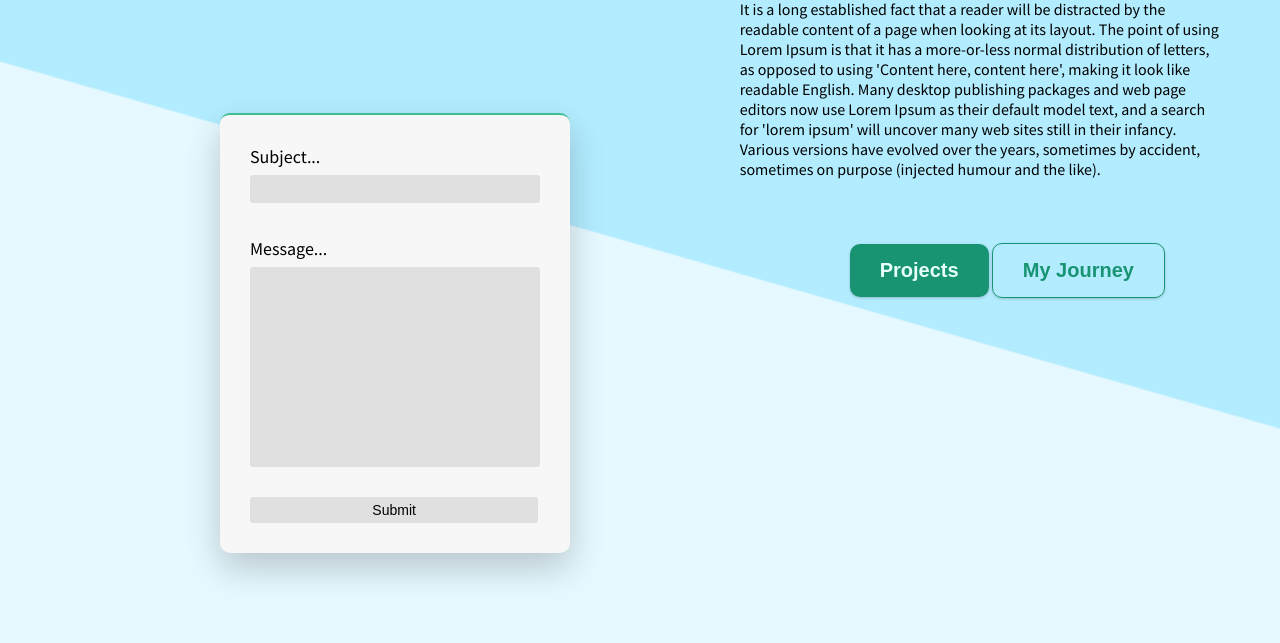
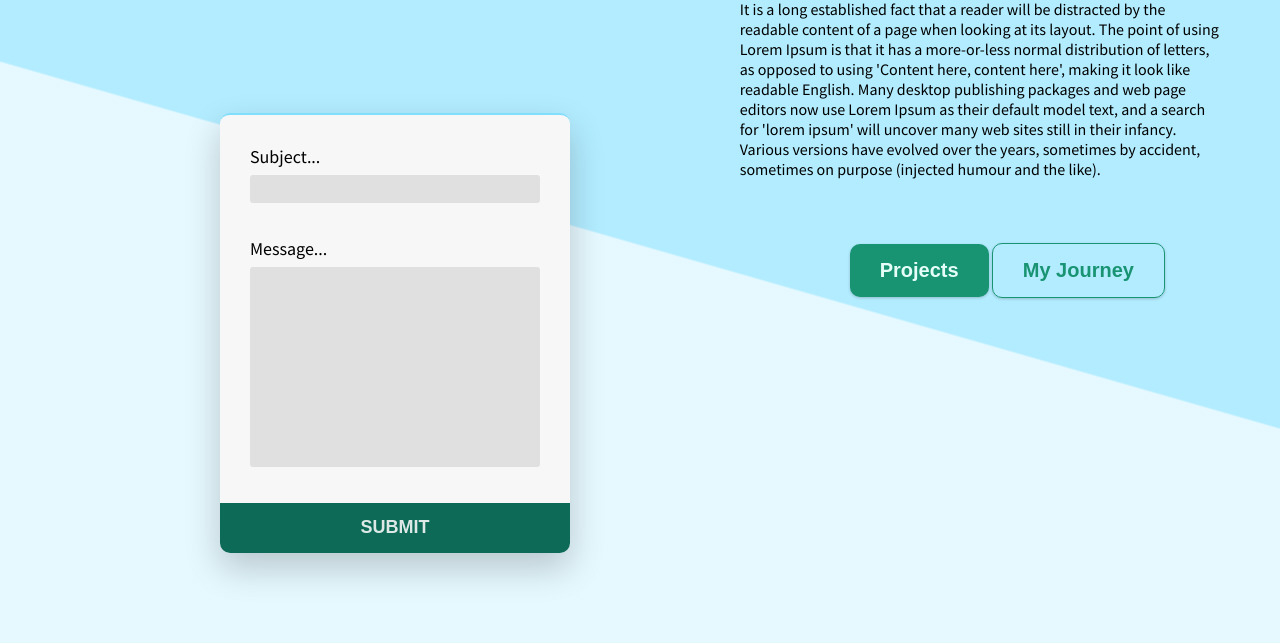
Before and after one commit to calcmp/Portfolio, a plain HTML site: page index.html in a window 1280 px wide. Shown: the part 157-800 px from the top of the page. Drawn offline with Linux system fonts and the light colour scheme.

Commit message:
Submit button styling

```diff
--- a/index.css
+++ b/index.css
@@ -10,8 +10,7 @@ body {
   font-family: "Source Sans Pro", sans-serif;
 }
 
-body:before,
-body:after {
+body:before {
   content: "";
   position: fixed;
   background: hsl(49, 100%, 96%);
@@ -45,12 +44,10 @@ body:after {
   grid-column-end: span 3;
   max-width: 600px;
 }
-
 .welcome-head {
   font-size: 60px;
   font-weight: 500;
 }
-
 .welcome-para {
   grid-column-start: 4;
   grid-column-end: span 3;
@@ -59,7 +56,6 @@ body:after {
   max-width: 500px;
   padding-right: 20px;
 }
-
 .welcome-msg {
   font-size: 16px;
   font-weight: 500;
@@ -70,7 +66,6 @@ body:after {
   grid-column-end: span 2;
   grid-row-start: 4;
 }
-
 button {
   border-radius: 10px;
   box-shadow: 0 1px 3px hsla(0, 0%, 0%, 0.2);
@@ -87,11 +82,9 @@ button:hover {
 button:active {
   box-shadow: 0 0px 0px hsla(0, 0%, 0%, 0);
 }
-
 .welcome-btn:focus {
   outline: none;
 }
-
 #proj-btn {
   background-color: hsl(164, 71%, 34%);
   color: hsl(164, 94%, 95%);
@@ -105,7 +98,6 @@ button:active {
   background-color: hsl(162, 63%, 41%);
   color: hsl(164, 94%, 98%);
 }
-
 #rd-map-btn {
   border: 1px solid hsl(164, 71%, 34%);
   background-color: hsla(150, 70%, 96%, 0);
@@ -121,8 +113,9 @@ button:active {
   color: hsl(164, 57%, 34%);
 }
 
+/* Form */
 .contact-form {
-  border-top: 2px solid hsl(160, 51%, 49%);
+  border-top: 2px solid hsl(195, 97%, 75%);
   position: relative;
   grid-column-start: 2;
   grid-row-start: 3;
@@ -130,18 +123,14 @@ button:active {
   background-color: hsl(0, 0%, 97%);
   height: 440px;
   width: 350px;
-
   border-radius: 10px;
   padding: 30px;
 }
-
 label {
   display: inline-block;
   margin-bottom: 7px;
   font-size: 18px;
 }
-
-input,
 textarea {
   width: 100%;
   margin-bottom: 30px;
@@ -152,21 +141,39 @@ textarea {
   padding: 5px;
   resize: none;
 }
-
 #subject {
   height: 28px;
 }
-
 #message {
   height: 200px;
 }
-
 #submit-btn {
   position: absolute;
-  width: 82.4%;
+  border: none;
+  border-bottom-left-radius: 10px;
+  border-bottom-right-radius: 10px;
+  background-color: hsl(168, 80%, 23%);
+  width: 100%;
+  height: 50px;
+  left: 0;
   bottom: 0;
+  font-weight: 600;
+  font-size: 18px;
+  color: hsl(168, 22%, 89%);
+  outline: none;
+}
+#submit-btn:hover,
+#submit-btn:focus {
+  background-color: hsl(166, 72%, 28%);
+  color: hsl(166, 22%, 89%);
+  cursor: pointer;
+}
+#submit-btn:active {
+  background-color: hsl(168, 80%, 23%);
+  color: hsl(168, 22%, 89%);
 }
 
+/* My Journey */
 .roadmap-content {
   height: 100%;
   padding: 6px;
--- a/index.html
+++ b/index.html
@@ -44,7 +44,7 @@
           <br />
           <textarea required type="text" id="message" name="message"></textarea>
           <br />
-          <input id="submit-btn" type="submit" />
+          <input id="submit-btn" type="submit" value="SUBMIT" />
         </form>
       </section>
 
```
